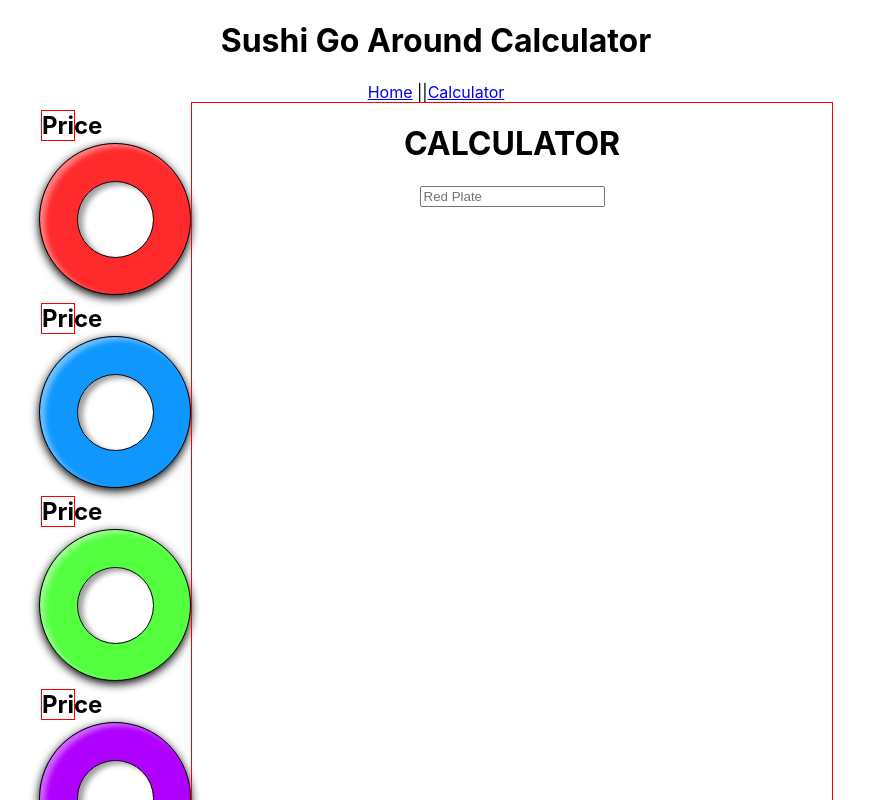
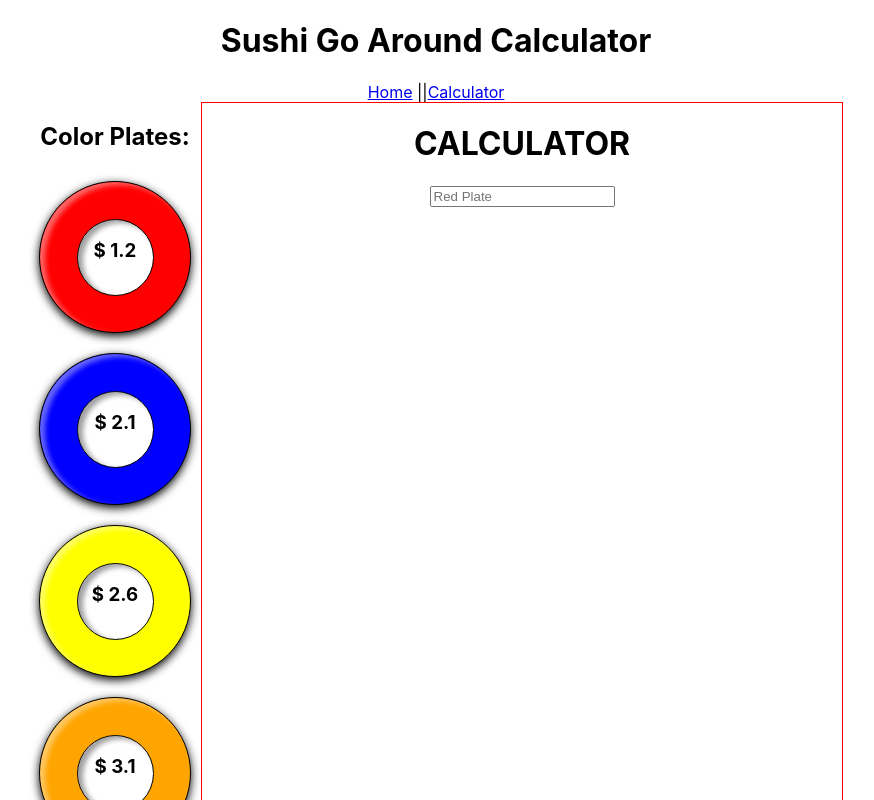
Before and after one commit to MalyPhong619/sushi-calculator, a React app: page / in a window 1280 px wide. Both pictures are taken after a click on the element "Sushi Sakura". Shown: the top 800 px of the page, without its empty margins (204-1078 px from the left). Built offline with nearby package versions, Linux system fonts and the light colour scheme.

Commit message:
create plates and display price per each color

```diff
--- a/src/components/App.jsx
+++ b/src/components/App.jsx
@@ -16,40 +16,40 @@ class App extends React.Component {
           location: '506 SW 6th Ave',
           hoursOpen: '11 pm',
           hoursClosed: '9:30 am',
-          red: 1.2,
-          blue: 2.1,
-          yellow: 2.6,
-          orange: 3.1
+          red: 1.20,
+          blue: 2.10,
+          yellow: 2.60,
+          orange: 3.10
         },
         {
           name: 'Sushi Ohana',
           location: '1422 Northeast Broadway',
           hoursOpen: '11 pm',
           hoursClosed: '9:30 am',
-          red: 1.2,
-          blue: 2.1,
-          yellow: 2.6,
-          green: 3.1
+          red: 1.20,
+          blue: 2.10,
+          yellow: 2.60,
+          green: 3.10
         },
         {
           name: 'Sushi Chiyo',
           location: '4029 NE Sandy Blvd',
           hoursOpen: '11 pm',
           hoursClosed: '9:30 am',
-          red: 1.2,
-          blue: 2.1,
-          yellow: 2.6,
-          purple: 3.1
+          red: 1.20,
+          blue: 2.10,
+          yellow: 2.60,
+          purple: 3.10
         },
         {
           name: 'Sushi Sapporo',
           location: '9738 SE Washington St ste m',
           hoursOpen: '11 pm',
           hoursClosed: '9:30 am',
-          red: 1.2,
-          blue: 2.1,
-          yellow: 2.6,
-          green: 3.1
+          red: 1.20,
+          blue: 2.10,
+          yellow: 2.60,
+          green: 3.10
         }
       ]
     };
@@ -57,17 +57,19 @@ class App extends React.Component {
   }
 
   handleSelectingRestaurant(props) {
-    console.log("logging props ", props);
     this.setState = {
       name: props.name,
       location: props.location,
       hoursOpen: props.hoursOpen,
       hoursClosed: props.hoursClosed,
-      red: props.red,
-      blue: props.blue,
-      yellow: props.yellow,
-      green: props.green,
-      orange: props.orange
+      colorPlates: {
+        red: props.red,
+        blue: props.blue,
+        yellow: props.yellow,
+        green: props.green,
+        orange: props.orange,
+        purple: props.purple
+      }
     }
   }
 
@@ -77,8 +79,11 @@ class App extends React.Component {
       <div className="App">
         <Header/>
         <Switch>
-          <Route exact path='/'  render={()=><Display restaurantList={this.state.masterRestaurantList} onHandleSelectingRestaurant={this.handleSelectingRestaurant} />} />
-          <Route exact path='/calculator' render={()=><CalcDisplay restaurant={this.setState} />} />
+          <Route exact path='/'
+            render={()=><Display restaurantList={this.state.masterRestaurantList} onHandleSelectingRestaurant={this.handleSelectingRestaurant} />} />
+          <Route exact path='/calculator'
+            render={()=><CalcDisplay
+            restaurant={this.setState} />} />
           <Route component={Error404}/>
         </Switch>
       </div>
--- a/src/components/CalcDisplay.jsx
+++ b/src/components/CalcDisplay.jsx
@@ -4,7 +4,6 @@ import CalculateForm from './CalculateForm';
 import styled from 'styled-components';
 
 function CalcDisplay(props){
-  console.log("Calc ", props)
   const MainCalcDiv = styled.div`
   display: flex;
   flex-flow: row nowrap;
--- a/src/components/ColorPlates/ColorPlates.jsx
+++ b/src/components/ColorPlates/ColorPlates.jsx
@@ -2,14 +2,18 @@ import React from 'react';
 import PropTypes from 'prop-types';
 
 function ColorPlates(props) {
-console.log("color plates", props)
   return(
-    <div>
+    <div id='colorPlatesDiv'>
       <style jsx>{`
+          #colorPlatesDiv {
+            display: flex;
+            justify-content: center;
+            flex-flow: column nowrap;
+          }
           .plate {
-            margin-top: 8px;
             width: 25%;
             text-align: center;
+            margin: 10px;
           }
           .outerPlate {
             display: inline-block;
@@ -30,49 +34,29 @@ console.log("color plates", props)
             background-color: white;
             box-shadow: inset 5px 3px 5px 0 rgba(20,20,20,.4);
           }
-          h2 {
-            margin: 2px;
-            border: 1px solid red;
-          }
           `}
         </style>
-        <div className='plate redPlate'>
-          <h2 id='redPlate'>Price</h2>
-          <div style={{backgroundColor: '#FF2A2B'}} className='outerPlate'>
-            <div className='innerPlate'>
+        <h2>Color Plates:</h2>
+        {Object.keys(props.restaurant.colorPlates).map((plate, index) => {
+          let currentPlate = props.restaurant.colorPlates[plate];
+          if(currentPlate){
+            return <div key={index} className='plate'>
+              <div style={{backgroundColor: plate}} className='outerPlate'>
+                <div className='innerPlate'>
+                  <h3 className='platePrice'>$ {currentPlate}</h3>
+                </div>
+              </div>
             </div>
-          </div>
-        </div>
-        <div className='plate bluePlate'>
-          <h2>Price</h2>
-          <div style={{backgroundColor: '#0F97FF'}} className='outerPlate'>
-            <div className='innerPlate'>
-            </div>
-          </div>
-        </div>
-        <div className='plate greenPlate'>
-          <h2>Price</h2>
-          <div style={{backgroundColor: '#54FF40'}} className='outerPlate'>
-            <div className='innerPlate'>
-            </div>
-          </div>
-        </div>
-        <div className='plate yellowPlate'>
-          <h2>Price</h2>
-          <div style={{backgroundColor: '#B000FF'}} className='outerPlate'>
-            <div className='innerPlate'>
-            </div>
-          </div>
-        </div>
-        <div className='plate purplePlate'>
-          <h2>Price</h2>
-          <div style={{backgroundColor: '#F5E922'}} className='outerPlate'>
-            <div className='innerPlate'>
-            </div>
-          </div>
-        </div>
+          }
+        })}
+
+
       </div>
     );
   }
 
+  ColorPlates.propTypes = {
+    restaurant: PropTypes.object
+  }
+
   export default ColorPlates;
```
